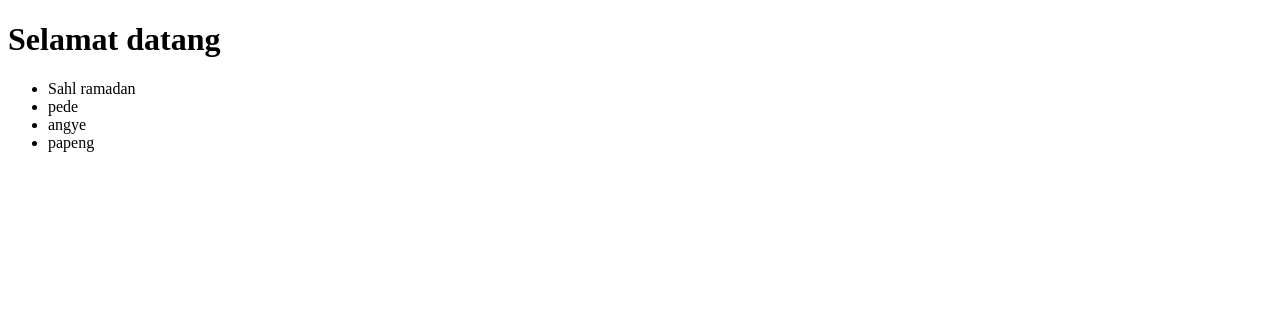
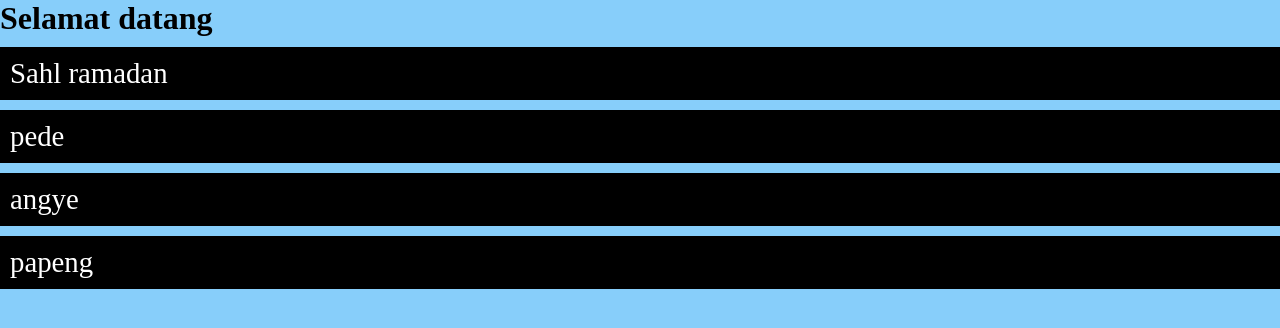
Before and after one commit to Ramadan29/latihan-2, a plain HTML site: page index.html in a window 1280 px wide. Drawn offline with Linux system fonts and the light colour scheme.

Commit message:
menambahkan file style.css dan mengisi file style.css

```diff
--- a/index.html
+++ b/index.html
@@ -4,6 +4,7 @@
     <meta charset="UTF-8">
     <meta http-equiv="X-UA-Compatible" content="IE=edge">
     <meta name="viewport" content="width=device-width, initial-scale=1.0">
+    <link rel="stylesheet" href="style.css">
     <title>Document</title>
 </head>
 <body>
--- /dev/null
+++ b/style.css
@@ -0,0 +1,21 @@
+*{
+    padding: 0;
+    margin: 0;
+    box-sizing: border-box;
+}
+body{
+    background: lightskyblue;
+    height: 100vh;
+    width: 100%;
+}
+ul li{
+    list-style: none;
+    background: black;
+    padding: 10px;
+    margin: 10px auto;
+}
+li{
+    color: #fff;
+    font-size: 1.8em;
+    font-weight: 400;
+}
```
